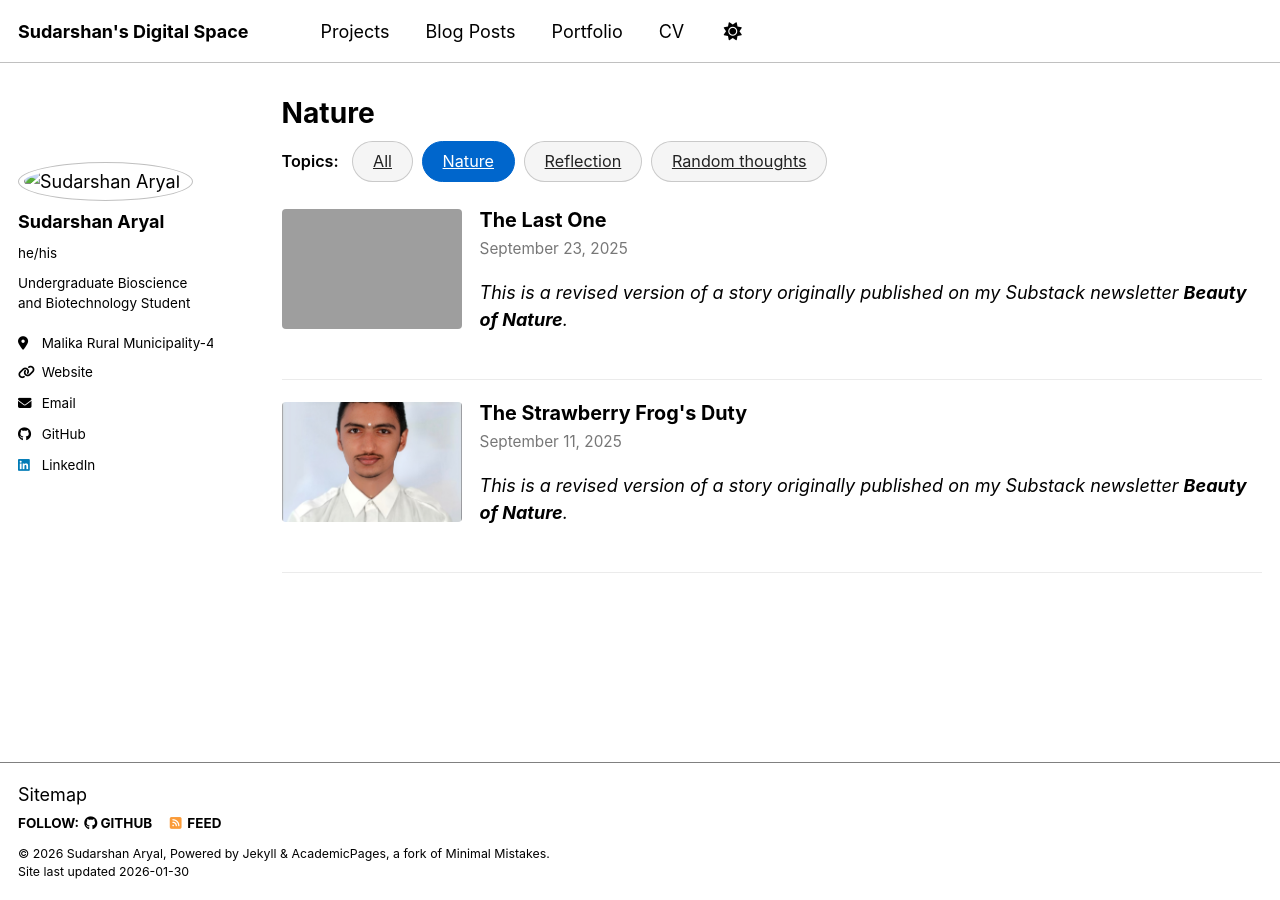
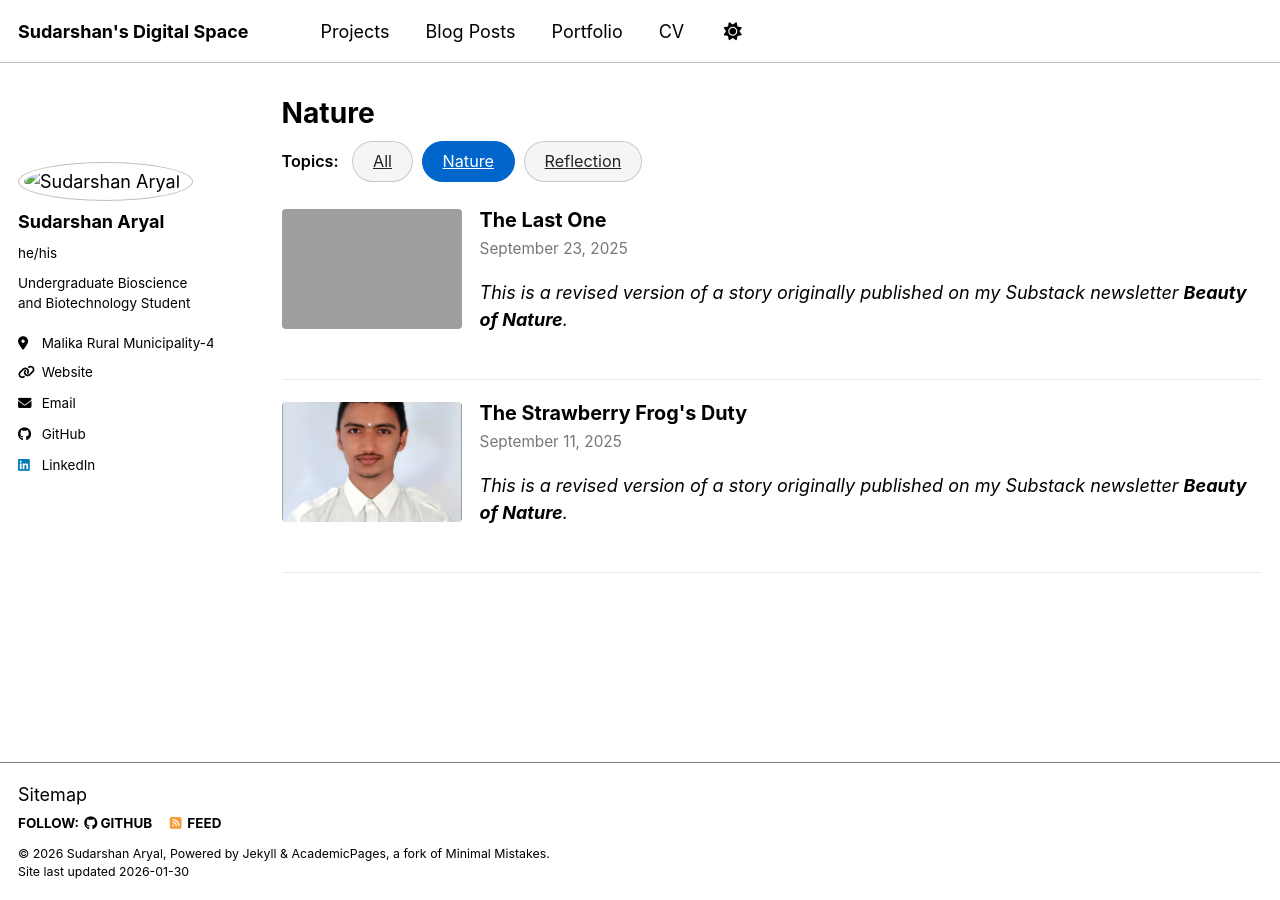
Before and after one commit to Sudu-09-Nep/sudu.github.io, a Jekyll site: the page built from _pages/category-nature.html, in a window 1280 px wide. Built offline with Jekyll 4.4.1, drawn with Linux system fonts in a browser that asks for light colours; a script bundle is joined from its source files by our own code; library files that are not in the unit come from our copies; grey boxes are pictures that could not be loaded.

Commit message:
Update category-nature.html

```diff
--- a/_pages/category-nature.html
+++ b/_pages/category-nature.html
@@ -17,9 +17,6 @@ show_excerpts: true
   </a>
   <a href="{{ '/category/reflection/' | relative_url }}" class="blog-category-link">
     Reflection
-  </a>
-  <a href="{{ '/category/random-thoughts/' | relative_url }}" class="blog-category-link">
-    Random thoughts
   </a>
 </div>
 
```
